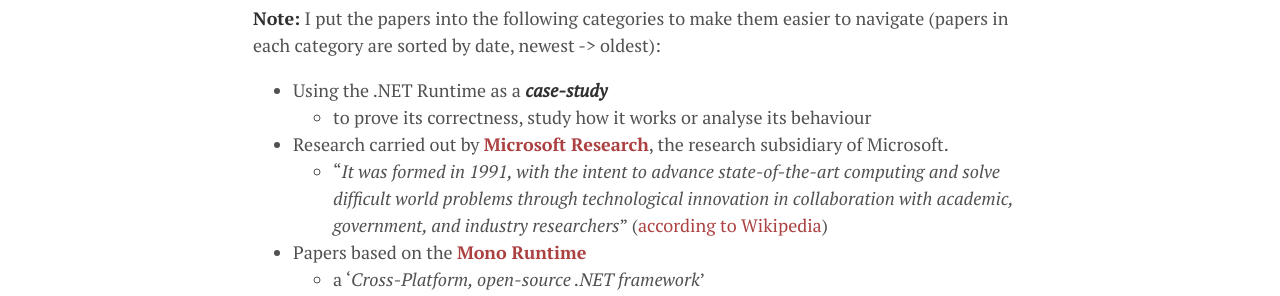
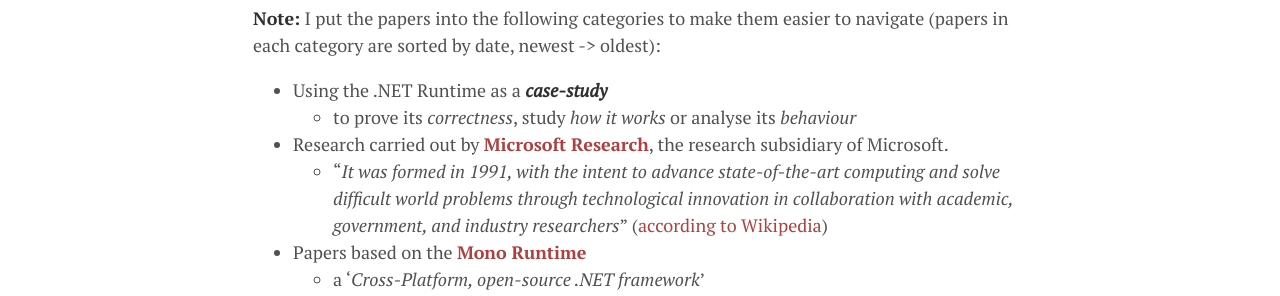
Before and after one commit to mattwarren/mattwarren.github.io, a Jekyll site: the page built from _posts/2019-10-25-Research-based-on-the-.NET-Runtime.md, in a window 1280 px wide and 900 px high. Shown: the part 385-681 px from the top of the window. Built offline with Jekyll 4.4.1, drawn with Linux system fonts in a browser that asks for light colours; nearby versions of some CDN libraries; comment, search, counter and statistics services are not loaded.

Commit message:
a bit more

```diff
--- a/_posts/2019-10-25-Research-based-on-the-.NET-Runtime.md
+++ b/_posts/2019-10-25-Research-based-on-the-.NET-Runtime.md
@@ -13,7 +13,7 @@
 **Note:** I put the papers into the following categories to make them easier to navigate (papers in each category are sorted by date, newest -> oldest):
 
 - Using the .NET Runtime as a ***case-study***
-  - to prove its correctness, study how it works or analyse its behaviour
+  - to prove its *correctness*, study *how it works* or analyse its *behaviour*
 - Research carried out by [**Microsoft Research**](https://www.microsoft.com/en-us/research/), the research subsidiary of Microsoft.
   - "*It was formed in 1991, with the intent to advance state-of-the-art computing and solve difficult world problems through technological innovation in collaboration with academic, government, and industry researchers*" ([according to Wikipedia](https://en.wikipedia.org/wiki/Microsoft_Research))
 - Papers based on the [**Mono Runtime**](https://www.mono-project.com/)
```
